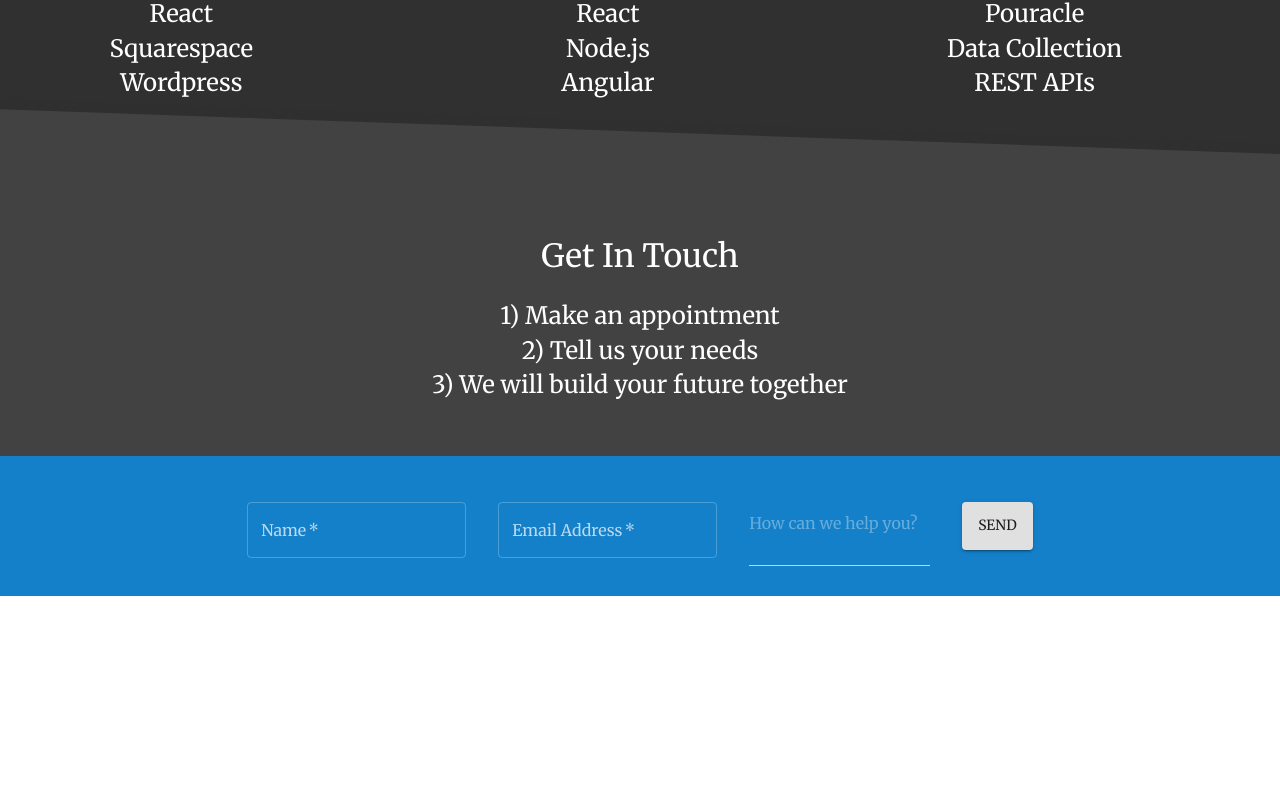
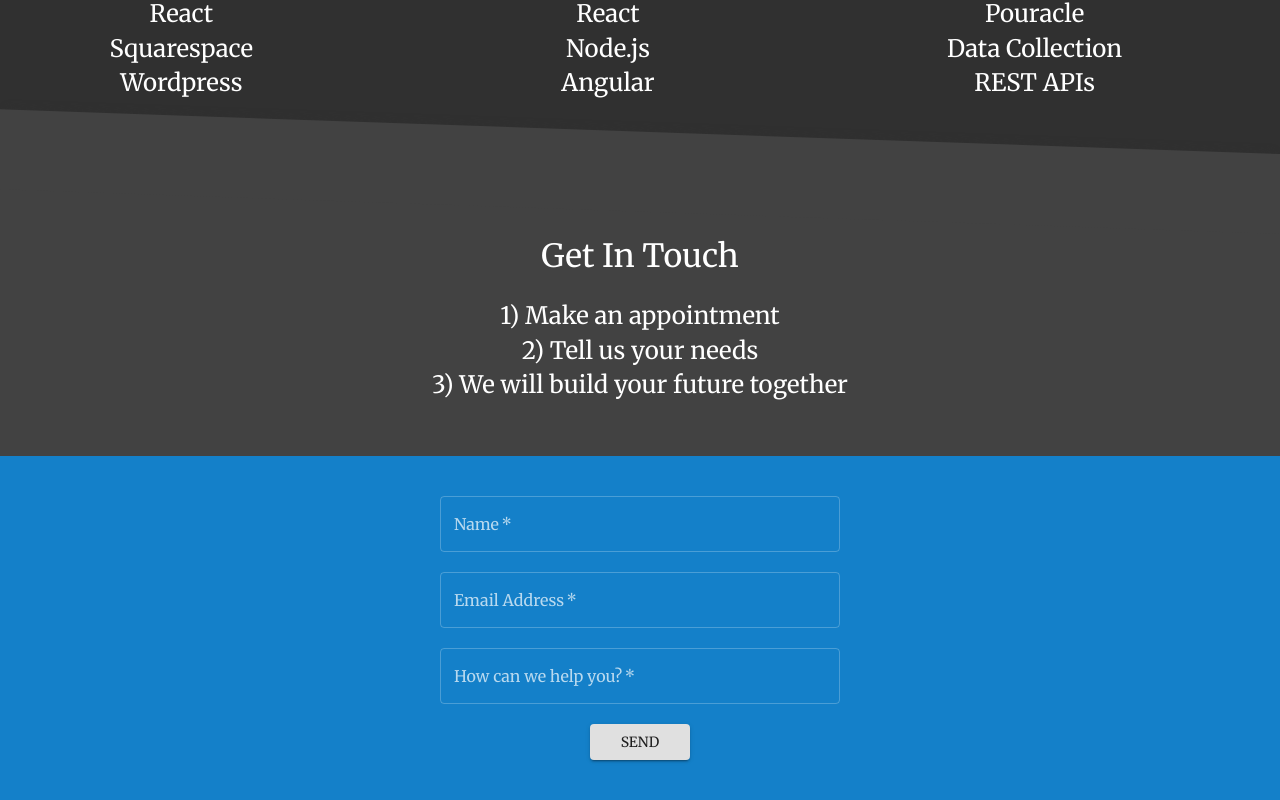
Before and after one commit to krab7191/ravens-eye-solutions-website, a React (Create React App) app: page / in a window 1280 px wide. Shown: the part 848-1648 px from the top of the page. Before the commit the page ends 1444 px from the top, so only its background shows below. Built offline with nearby package versions, Linux system fonts and the light colour scheme.

Commit message:
Make form vertical

```diff
--- a/src/Components/ContactForm/ContactForm.css
+++ b/src/Components/ContactForm/ContactForm.css
@@ -0,0 +1,5 @@
+#contact-form div.MuiFormControl-root {
+	width: 90%;
+	max-width: 400px;
+	margin: 10px auto;
+}
--- a/src/Components/ContactForm/ContactForm.jsx
+++ b/src/Components/ContactForm/ContactForm.jsx
@@ -6,7 +6,6 @@ import React from 'react';
 // Material UI imports
 import { makeStyles } from '@material-ui/core/styles';
 import TextField from '@material-ui/core/TextField';
-import Input from '@material-ui/core/Input';
 import Button from '@material-ui/core/Button';
 
 // Style imports
@@ -15,7 +14,7 @@ import './ContactForm.css';
 const useStyles = makeStyles(theme => ({
 	container: {
 		display: 'flex',
-		flexWrap: 'wrap',
+		flexDirection: 'column',
 		backgroundColor: theme.palette.primary.main,
 		justifyContent: 'center',
 		padding: '30px'
@@ -26,7 +25,8 @@ const useStyles = makeStyles(theme => ({
 		color: theme.palette.text.secondary
 	},
 	button: {
-		margin: theme.spacing(2)
+		margin: '10px auto',
+		width: '100px'
 	}
 }));
 
@@ -46,7 +46,6 @@ const ContactForm = () => {
 		>
 			<TextField
 				required
-				id="outlined-required"
 				label="Name"
 				defaultValue=""
 				className={classes.textField}
@@ -56,7 +55,6 @@ const ContactForm = () => {
 			/>
 			<TextField
 				required
-				id="outlined-required"
 				label="Email Address"
 				defaultValue=""
 				className={classes.textField}
@@ -64,14 +62,12 @@ const ContactForm = () => {
 				variant="outlined"
 				autoComplete="email"
 			/>
-			<Input
+			<TextField
 				required
-				id="outlined-required"
-				placeholder="How can we help you?"
+				label="How can we help you?"
 				className={classes.textField}
-				margin="dense"
+				margin="normal"
 				variant="outlined"
-				multiline={true}
 			/>
 			<div data-netlify-recaptcha="true"></div>
 			<Button variant="contained" className={classes.button} type="submit">
```
